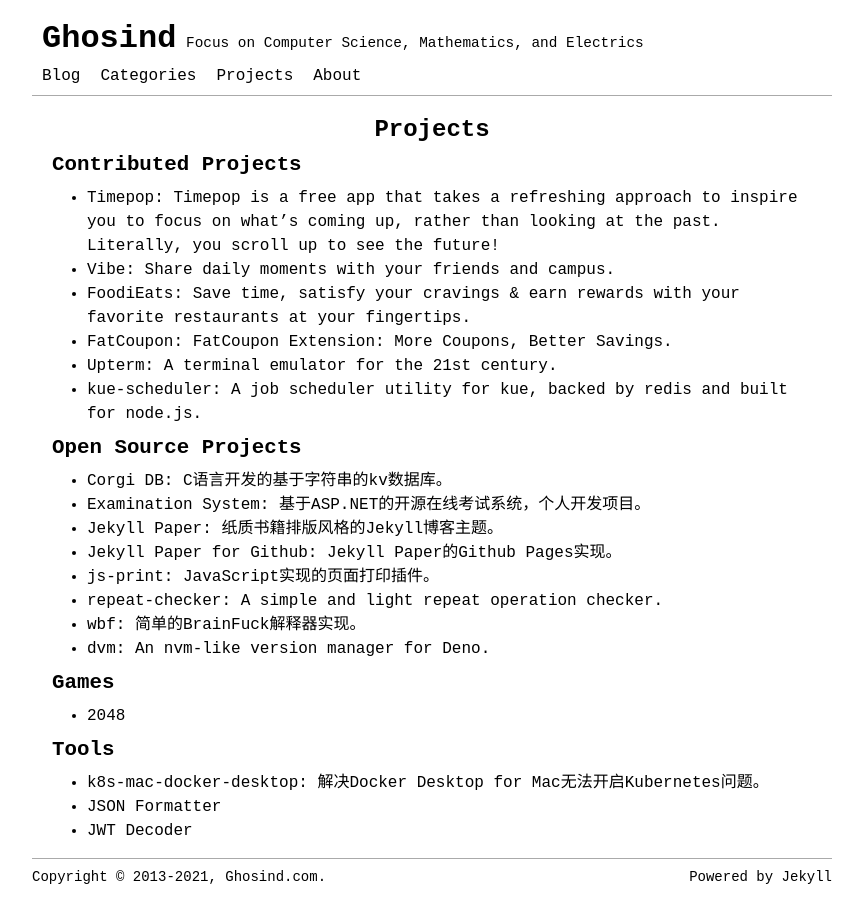
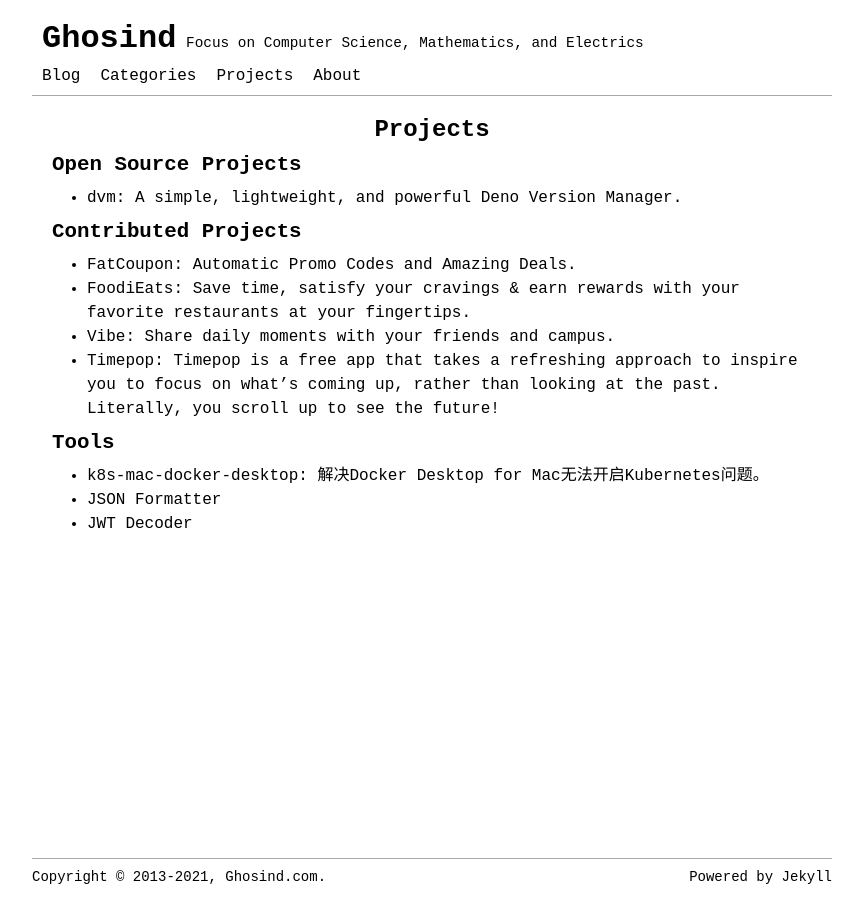
Before and after one commit to ghosind/ghosind.github.io, a Jekyll site: the page built from pages/projects.md, in a window 1280 px wide. Shown: the whole page, without its empty margins (208-1071 px from the left). Built offline with Jekyll 4.4.1, drawn with Linux system fonts in a browser that asks for light colours.

Commit message:
Update projects page.

```diff
--- a/pages/projects.md
+++ b/pages/projects.md
@@ -4,29 +4,16 @@
 permalink: /projects
 ---
 
+## Open Source Projects
+
+- [dvm](https://github.com/ghosind/dvm): A simple, lightweight, and powerful Deno Version Manager.
+
 ## Contributed Projects
 
+- [FatCoupon](https://fatcoupon.com): Automatic Promo Codes and Amazing Deals.
+- [FoodiEats](https://foodieats.io): Save time, satisfy your cravings & earn rewards with your favorite restaurants at your fingertips.
+- [Vibe](https://vibeapp.in): Share daily moments with your friends and campus.
 - [Timepop](https://timepop.app): Timepop is a free app that takes a refreshing approach to inspire you to focus on what’s coming up, rather than looking at the past. Literally, you scroll up to see the future!
-- [Vibe](http://vibeapp.in): Share daily moments with your friends and campus.
-- [FoodiEats](https://foodieats.io): Save time, satisfy your cravings & earn rewards with your favorite restaurants at your fingertips.
-- [FatCoupon](https://fatcoupon.com): FatCoupon Extension: More Coupons, Better Savings.
-- [Upterm](https://github.com/railsware/upterm): A terminal emulator for the 21st century.
-- [kue-scheduler](https://github.com/lykmapipo/kue-scheduler): A job scheduler utility for kue, backed by redis and built for node.js.
-
-## Open Source Projects
-
-- [Corgi DB](https://github.com/ghosind/corgidb): C语言开发的基于字符串的kv数据库。
-- [Examination System](https://github.com/ghosind/ExamSystem): 基于ASP.NET的开源在线考试系统，个人开发项目。
-- [Jekyll Paper](https://github.com/ghosind/Jekyll-Paper): 纸质书籍排版风格的Jekyll博客主题。
-- [Jekyll Paper for Github](https://github.com/ghosind/Jekyll-Paper-Github): Jekyll Paper的Github Pages实现。
-- [js-print](https://github.com/ghosind/js-print): JavaScript实现的页面打印插件。
-- [repeat-checker](https://github.com/ghosind/node-repeat-checker): A simple and light repeat operation checker.
-- [wbf](https://github.com/ghosind/wbf): 简单的BrainFuck解释器实现。
-- [dvm](https://github.com/ghosind/dvm): An nvm-like version manager for Deno.
-
-## Games
-
-- [2048](/games/2048)
 
 ## Tools
 
```
